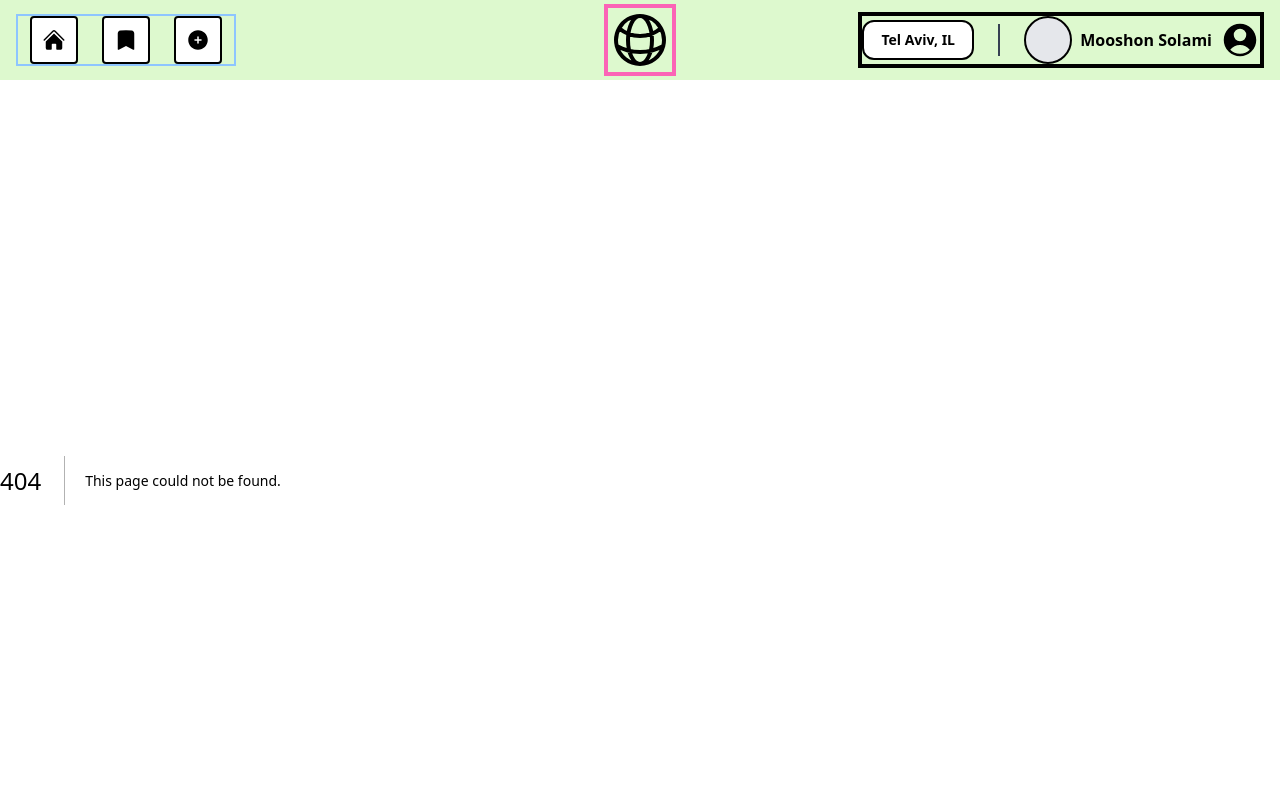
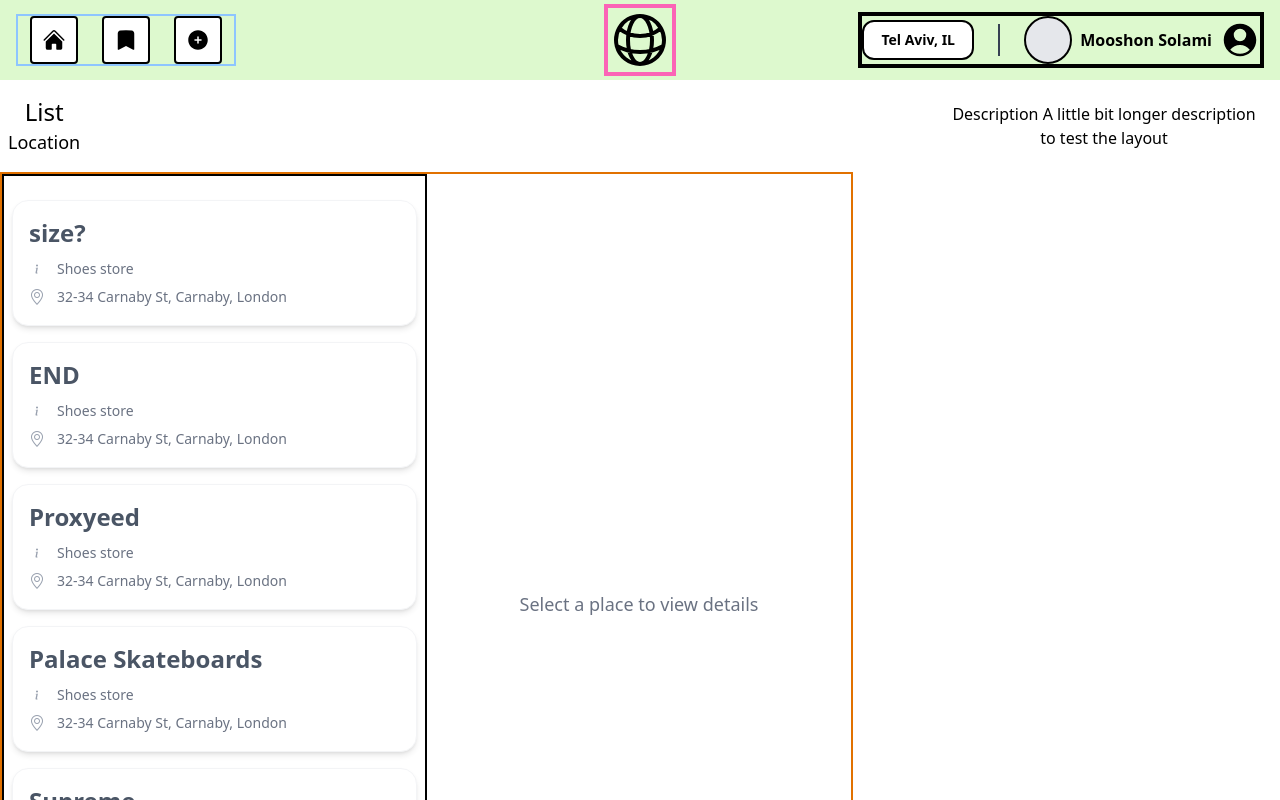
Before and after one commit to GuyRegevv/Locali, a Next.js app: page /list in a window 1280 px wide. Before the commit this address had no page. Shown: the top 800 px of the page. Built offline with nearby package versions, Linux system fonts and the light colour scheme.

Commit message:
feat : started implementing the list of reccomendations

```diff
--- a/package.json
+++ b/package.json
@@ -10,6 +10,8 @@
   },
   "dependencies": {
     "@heroicons/react": "^2.2.0",
+    "bootstrap": "^5.3.5",
+    "bootstrap-icons": "^1.11.3",
     "next": "15.2.3",
     "react": "^19.0.0",
     "react-dom": "^19.0.0"
--- /dev/null
+++ b/src/app/(autherized)/list/page.jsx
@@ -0,0 +1,44 @@
+"use client";
+
+import React from "react";
+import { useState } from "react";
+import UIListHeader from "../../../components/ui/UIListHeader";
+import UIPlaceButton from "../../../components/ui/UIPlaceButton";
+import PlaceDetails from "../../../components/ui/PlaceDetails";
+import { places } from "../../../data/places-fake-data";
+
+export default function ListPage() {
+  const [selectedPlace, setSelectedPlace] = useState(null);
+  return (
+    <div className="flex flex-col w-full">
+      <UIListHeader
+        title="List"
+        location="Location"
+        description="Description A little bit longer description to test the layout"
+      />
+      <div className="flex flex-row w-2/3 border-2 border-amber-600 h-full">
+        <div
+          className="flex flex-col w-1/2 border-2 border-b-cyan-600 h-full overflow-y-auto"
+          style={{ maxHeight: "860px" }}
+        >
+          <div className="mt-4">
+            {places.map((place) => (
+              <UIPlaceButton
+                key={place.id}
+                title={place.title}
+                category={place.category}
+                address={place.address}
+                distance={place.distance}
+                isSelected={selectedPlace?.id === place.id}
+                onClick={() => setSelectedPlace(place)}
+              />
+            ))}
+          </div>
+        </div>
+        <div className="w-1/2 bg-white overflow-auto">
+          <PlaceDetails place={selectedPlace} />
+        </div>
+      </div>
+    </div>
+  );
+}
--- a/src/app/layout.jsx
+++ b/src/app/layout.jsx
@@ -1,26 +1,24 @@
-import '../styles/globals.css'
-import { Header } from "@/components/layouts/Header"
-import { Footer } from "@/components/layouts/Footer"
+import "../styles/globals.css";
+import { Header } from "@/components/layouts/Header";
+import { Footer } from "@/components/layouts/Footer";
+import "bootstrap-icons/font/bootstrap-icons.css";
 
 export const metadata = {
-  title: 'Next.js',
-  description: 'Generated by Next.js',
-}
+  title: "Next.js",
+  description: "Generated by Next.js",
+};
 
 export default function RootLayout({ children }) {
   return (
     <html lang="en">
-      <>
-      <div className="flex flex-col min-h-screen">
-        <Header className="w-full" />
+      <body>
+        <div className="flex flex-col min-h-screen">
+          <Header className="w-full" />
+          <main className="flex flex-grow">{children}</main>
 
-        <main className="flex flex-grow">
-          {children}
-        </main>
-
-        <Footer className="w-full" />
-      </div>
-      </>
+          <Footer className="w-full" />
+        </div>
+      </body>
     </html>
-  )
+  );
 }
--- /dev/null
+++ b/src/components/ui/PlaceDetails.jsx
@@ -0,0 +1,12 @@
+import React from "react";
+import { useState } from "react";
+
+export default function PlaceDetails({ place }) {
+  if (!place) {
+    return (
+      <div className="flex items-center justify-center w-full h-full">
+        <p className="text-gray-500 text-lg">Select a place to view details</p>
+      </div>
+    );
+  }
+}
--- /dev/null
+++ b/src/components/ui/UIListHeader.jsx
@@ -0,0 +1,15 @@
+export default function UIListHeader({ title, location, description }) {
+  return (
+    <div className="flex flex-col w-full">
+      <div className="flex mt-4 mb-4 ml-2 items-center justify-between">
+        <div className="flex flex-col items-center">
+          <p className="text-2xl">{title}</p>
+          <p className="text-lg">{location}</p>
+        </div>
+        <p className="mr-4 text-center break-words max-w-xs self-center">
+          {description}
+        </p>
+      </div>
+    </div>
+  );
+}
--- /dev/null
+++ b/src/components/ui/UIPlaceButton.jsx
@@ -0,0 +1,39 @@
+export default function UIPlaceButton({
+  title,
+  category,
+  address,
+  onClick,
+  isSelected = false,
+}) {
+  return (
+    <div className="w-full p-2">
+      <button
+        className={`flex w-full rounded-2xl shadow-md p-4 transition-all duration-200 border
+          ${
+            isSelected
+              ? "bg-purple-50 border-purple-200"
+              : "bg-white border-gray-100 hover:bg-gray-200 hover:border-gray-50"
+          }`}
+        onClick={onClick}
+      >
+        <div className="flex flex-1 items-start">
+          <div className="flex flex-col text-left">
+            <h2 className="text-2xl font-bold text-gray-600">{title}</h2>
+            <div className="flex items-center mt-2 text-gray-500">
+              <span className="inline-block w-6 h-6 mr-1 text-gray-400">
+                <i className="bi bi-info"></i>
+              </span>
+              <p className="text-sm">{category}</p>
+            </div>
+            <div className="flex items-center mt-1 text-gray-500">
+              <span className="inline-block w-6 h-6 mr-1 text-gray-400">
+                <i className="bi bi-geo-alt"></i>
+              </span>
+              <p className="text-sm">{address}</p>
+            </div>
+          </div>
+        </div>
+      </button>
+    </div>
+  );
+}
--- /dev/null
+++ b/src/data/places-fake-data.js
@@ -0,0 +1,135 @@
+export const places = [
+  {
+    id: 1,
+    title: "size?",
+    category: "Shoes store",
+    address: "32-34 Carnaby St, Carnaby, London",
+    distance: "14km",
+    rating: 3.5,
+    ratingCount: "3.5k",
+    description:
+      '"Size?" is my favorite shoe store because it combines style, exclusivity, and variety like no other. They offer a carefully curated selection of sneakers and footwear that cater to both streetwear enthusiasts and classic style lovers.',
+    images: [
+      "/placeholder.svg?height=300&width=400",
+      "/placeholder.svg?height=300&width=400",
+      "/placeholder.svg?height=300&width=400",
+      "/placeholder.svg?height=300&width=400",
+    ],
+    lists: 32,
+    location: "London",
+  },
+  {
+    id: 2,
+    title: "END",
+    category: "Shoes store",
+    address: "32-34 Carnaby St, Carnaby, London",
+    distance: "14km",
+    rating: 4.2,
+    ratingCount: "2.8k",
+    description:
+      "END is a premium retailer for luxury streetwear and high-end sportswear. Their collection features exclusive collaborations and limited edition releases from top brands.",
+    images: [
+      "/placeholder.svg?height=300&width=400",
+      "/placeholder.svg?height=300&width=400",
+      "/placeholder.svg?height=300&width=400",
+      "/placeholder.svg?height=300&width=400",
+    ],
+    lists: 28,
+    location: "London",
+  },
+  {
+    id: 3,
+    title: "Proxyeed",
+    category: "Shoes store",
+    address: "32-34 Carnaby St, Carnaby, London",
+    distance: "14km",
+    rating: 4.0,
+    ratingCount: "1.9k",
+    description:
+      "Proxyeed offers a wide range of exclusive sneakers and streetwear. Known for their excellent customer service and authentic products.",
+    images: [
+      "/placeholder.svg?height=300&width=400",
+      "/placeholder.svg?height=300&width=400",
+      "/placeholder.svg?height=300&width=400",
+      "/placeholder.svg?height=300&width=400",
+    ],
+    lists: 24,
+    location: "London",
+  },
+  {
+    id: 4,
+    title: "Palace Skateboards",
+    category: "Shoes store",
+    address: "32-34 Carnaby St, Carnaby, London",
+    distance: "14km",
+    rating: 4.5,
+    ratingCount: "5.2k",
+    description:
+      "Palace Skateboards is a British skateboarding and clothing brand established in 2009. Their London flagship store offers exclusive apparel and skateboarding accessories.",
+    images: [
+      "/placeholder.svg?height=300&width=400",
+      "/placeholder.svg?height=300&width=400",
+      "/placeholder.svg?height=300&width=400",
+      "/placeholder.svg?height=300&width=400",
+    ],
+    lists: 45,
+    location: "London",
+  },
+  {
+    id: 5,
+    title: "Supreme",
+    category: "Shoes store",
+    address: "32-34 Carnaby St, Carnaby, London",
+    distance: "14km",
+    rating: 4.7,
+    ratingCount: "8.3k",
+    description:
+      "Supreme is an American skateboarding lifestyle brand established in New York City in 1994. The London location offers limited drops and exclusive collaborations.",
+    images: [
+      "/placeholder.svg?height=300&width=400",
+      "/placeholder.svg?height=300&width=400",
+      "/placeholder.svg?height=300&width=400",
+      "/placeholder.svg?height=300&width=400",
+    ],
+    lists: 67,
+    location: "London",
+  },
+  {
+    id: 6,
+    title: "Stussy London",
+    category: "Shoes store",
+    address: "32-34 Carnaby St, Carnaby, London",
+    distance: "14km",
+    rating: 4.3,
+    ratingCount: "3.1k",
+    description:
+      "Stussy is an American clothing brand and private company founded in the early 1980s. The London store offers their iconic streetwear and accessories.",
+    images: [
+      "/placeholder.svg?height=300&width=400",
+      "/placeholder.svg?height=300&width=400",
+      "/placeholder.svg?height=300&width=400",
+      "/placeholder.svg?height=300&width=400",
+    ],
+    lists: 39,
+    location: "London",
+  },
+  {
+    id: 7,
+    title: "October Very Own",
+    category: "Shoes store",
+    address: "32-34 Carnaby St, Carnaby, London",
+    distance: "14km",
+    rating: 4.1,
+    ratingCount: "2.7k",
+    description:
+      "October's Very Own (OVO) is a Canadian clothing brand founded by Drake. Their London flagship store offers premium streetwear and collaborations.",
+    images: [
+      "/placeholder.svg?height=300&width=400",
+      "/placeholder.svg?height=300&width=400",
+      "/placeholder.svg?height=300&width=400",
+      "/placeholder.svg?height=300&width=400",
+    ],
+    lists: 31,
+    location: "London",
+  },
+];
```
Also changed, not shown: src/app/(autherized)/(home)/page.jsx (+12 -6 lines), 1 other file (tests, documents, lock files or other folders).
